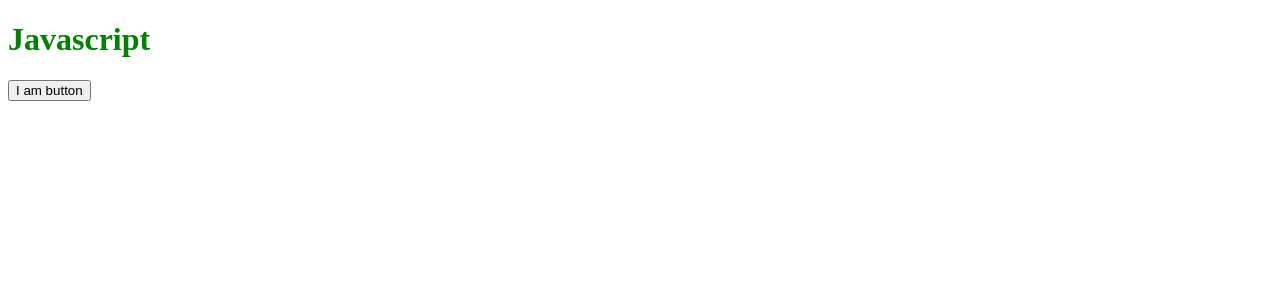
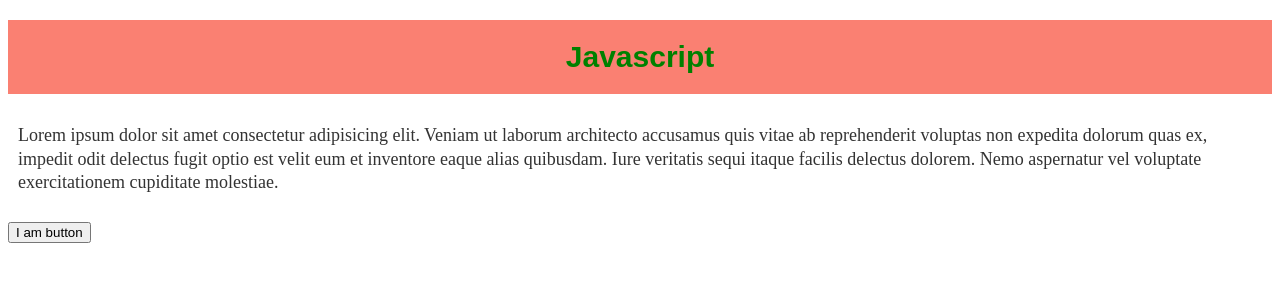
Before and after one commit to NH-Ridoy/Document_Object_Model, a plain HTML site: page index.html in a window 1280 px wide. Both pictures are taken after a click on the button "I am button". Drawn offline with Linux system fonts and the light colour scheme.

Commit message:
Style_your_Document

```diff
--- a/course2.js
+++ b/course2.js
@@ -1,11 +1,11 @@
 
-let btn = document.querySelector('button');
+let btn = $('button');
 let colors = ['green', 'red', 'silver', 'orange'];
 
 let value = 0;
 
 btn.addEventListener('click',() =>{
-    let h1 = document.querySelector('h1')
+    let h1 = $('h1')
     h1.innerText = 'Javascript';
 
     h1.style.color = colors[value];
@@ -17,3 +17,29 @@ btn.addEventListener('click',() =>{
     }
 
 });
+
+function $(selector) {
+    return document.querySelector(selector);
+}
+
+
+
+let hStyle = {
+    background: 'salmon',
+    fontSize: '30px',
+    fontFamily: 'Arial',
+    textAlign: 'center',
+    color: '#222',
+    padding: '20px'
+}
+
+Object.assign($('h1').style, hStyle);
+
+let pStyle = {
+    padding: '10px',
+    fontSize: '18px',
+    color: '#333333',
+    lineHeight: '1.3'
+}
+
+Object.assign($('p').style, pStyle);
--- a/index.html
+++ b/index.html
@@ -8,6 +8,7 @@
 <body>
 
     <h1>This is my first programming skill</h1>
+    <p>Lorem ipsum dolor sit amet consectetur adipisicing elit. Veniam ut laborum architecto accusamus quis vitae ab reprehenderit voluptas non expedita dolorum quas ex, impedit odit delectus fugit optio est velit eum et inventore eaque alias quibusdam. Iure veritatis sequi itaque facilis delectus dolorem. Nemo aspernatur vel voluptate exercitationem cupiditate molestiae. </p>
 
     <button>I am button</button>
 
```
